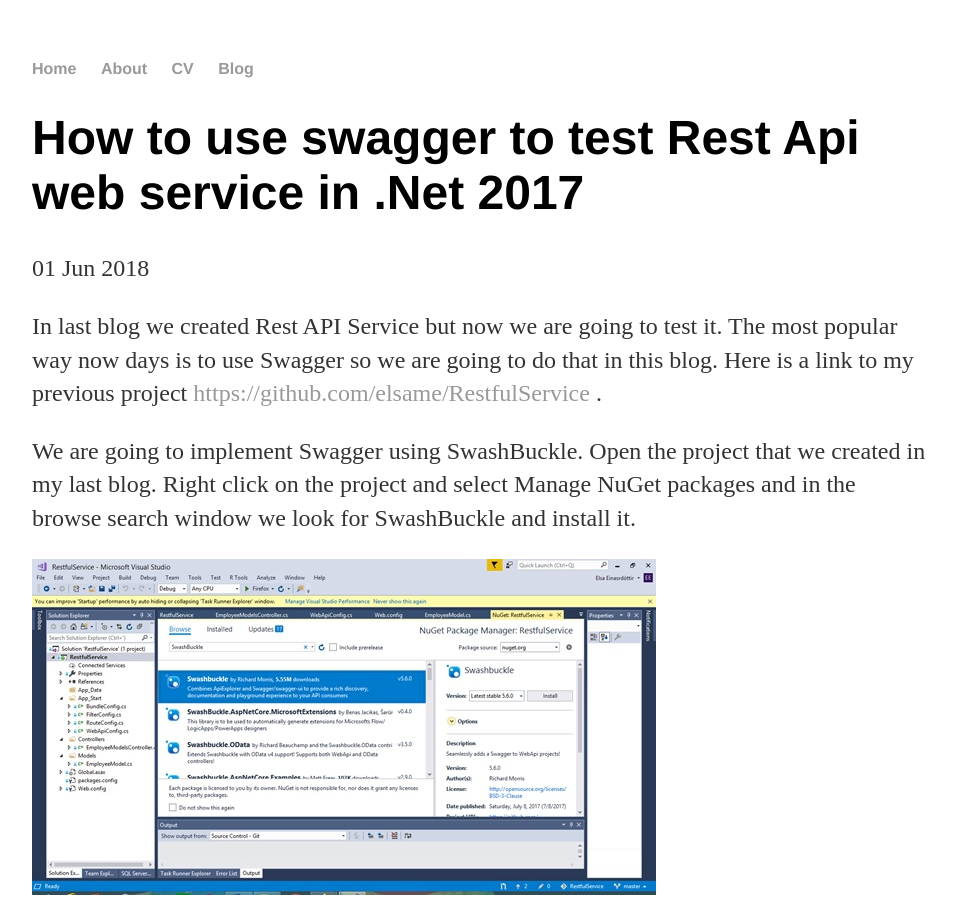
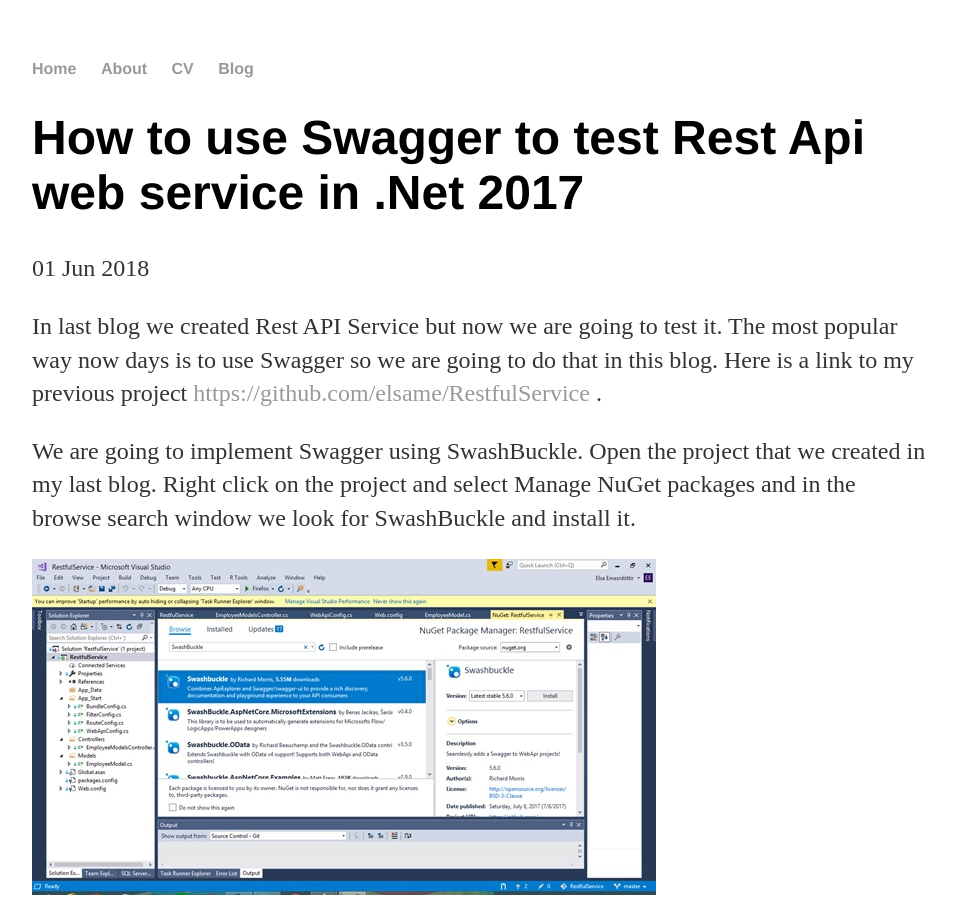
Before and after one commit to elsame/elsame.github.io, a Jekyll site: the page built from _posts/2018-06-01-how-to-use-swagger-to-test-rest-service.md, in a window 1280 px wide and 900 px high. Shown: the whole window, without its empty margins (160-1115 px from the left). Built offline with Jekyll 4.4.1, drawn with Linux system fonts in a browser that asks for light colours.

```diff
--- a/_posts/2018-06-01-how-to-use-swagger-to-test-rest-service.md
+++ b/_posts/2018-06-01-how-to-use-swagger-to-test-rest-service.md
@@ -1,6 +1,6 @@
 ---
 layout: post
-title: "How to use swagger to test Rest Api web service in .Net 2017"
+title: "How to use Swagger to test Rest Api web service in .Net 2017"
 date: 2018-06-01
 ---
 
```
